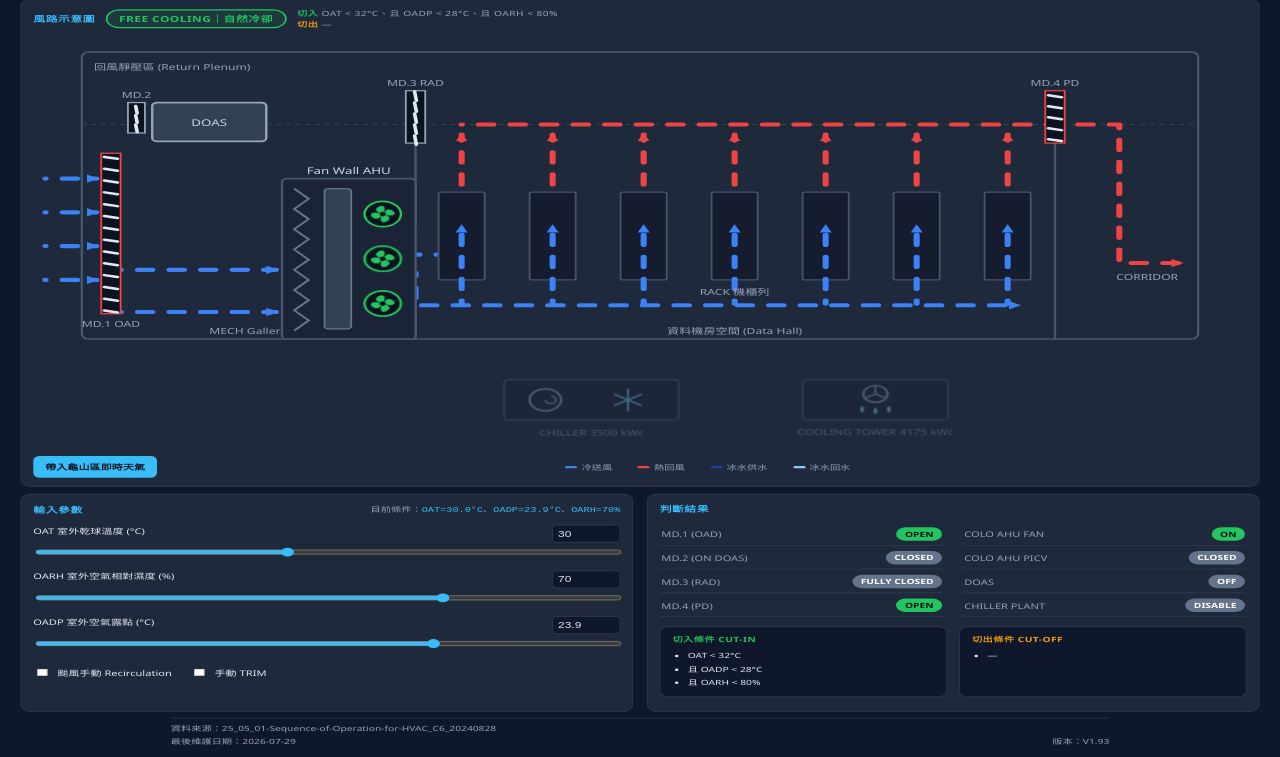
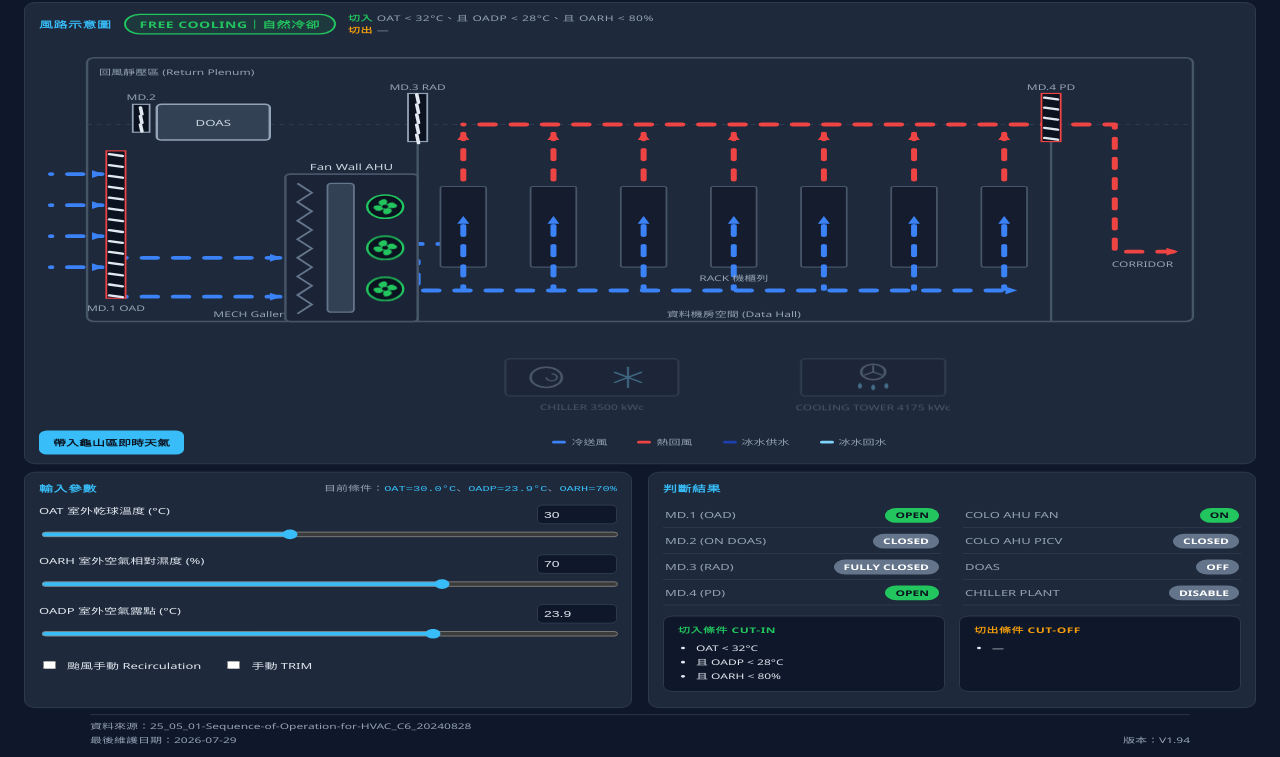
Before and after one commit to chienan822454/cooling-moed, a plain HTML site: page index.html in a window 1280 px wide. Shown: the part 43-800 px from the top of the page. Drawn offline with Linux system fonts and the light colour scheme.

Commit message:
Add files via upload

```diff
--- a/index.html
+++ b/index.html
@@ -30,7 +30,7 @@
   @media(min-width:821px){
     html, body { overflow:hidden; }
     body { padding:0; }
-    #stage { position:absolute; top:0; left:0; width:1500px; padding:16px 24px; }
+    #stage { position:absolute; top:0; left:0; width:1280px; padding:16px 24px; }
     h1 { font-size:18px; margin:0 0 2px; }
     .sub { margin-bottom:8px; font-size:12px; }
     .diagram-card { margin-bottom:12px; }
@@ -480,7 +480,7 @@
     <div>資料來源：25_05_01-Sequence-of-Operation-for-HVAC_C6_20240828</div>
     <div style="display:flex; justify-content:space-between; gap:12px; flex-wrap:wrap;">
       <span>最後維護日期：2026-07-29</span>
-      <span>版本：V1.93</span>
+      <span>版本：V1.94</span>
     </div>
   </footer>
 </div><!-- /#stage -->
@@ -808,7 +808,7 @@ function fitStage(){
   if (!stageEl) return;
   if (window.innerWidth < 821){ stageEl.style.transform = ""; return; }   // 小螢幕不縮放（正常排版）
   stageEl.style.transform = "none";
-  const w = 1500, h = stageEl.scrollHeight;
+  const w = 1280, h = stageEl.scrollHeight;
   const sx = window.innerWidth / w;
   const sy = window.innerHeight / h;
   stageEl.style.transform = "scale(" + sx + "," + sy + ")";   // 非等比：完全填滿視窗、無留白
```
